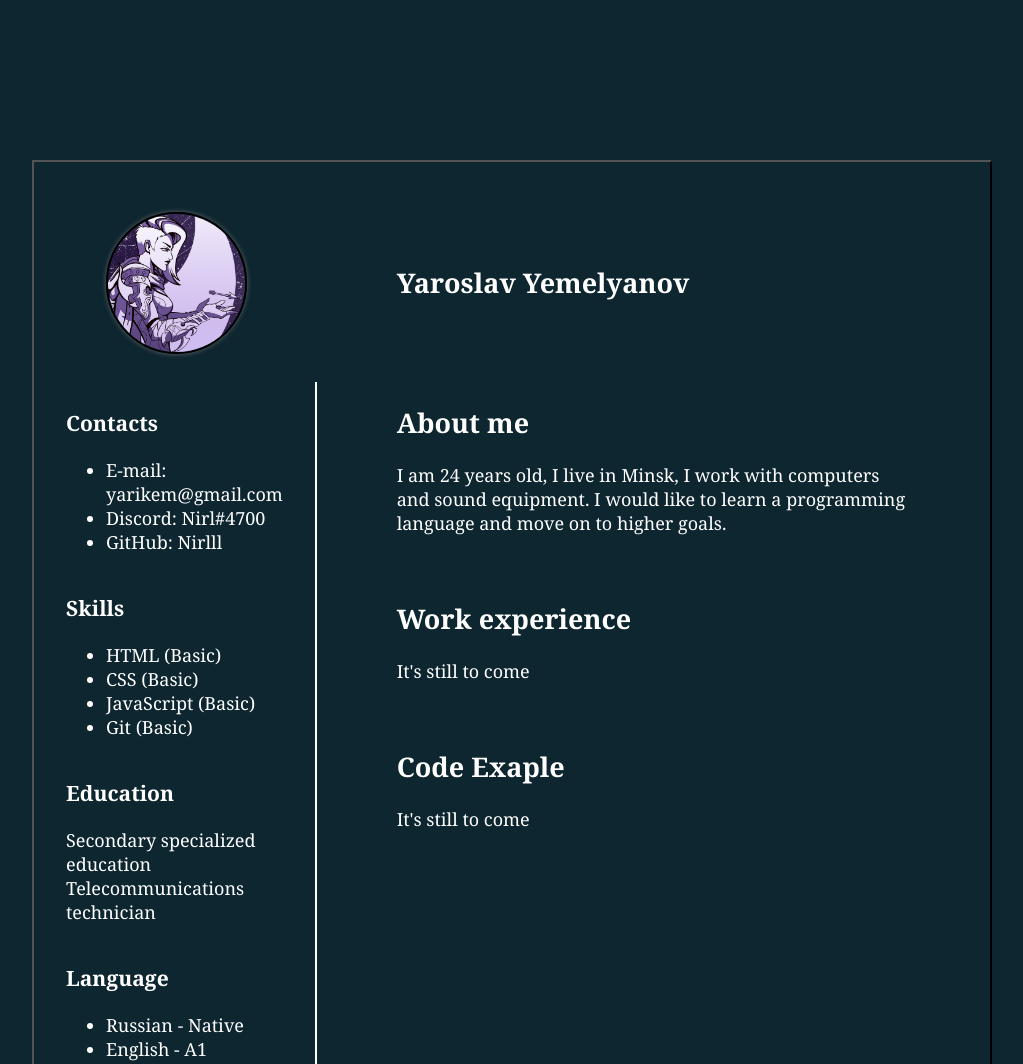
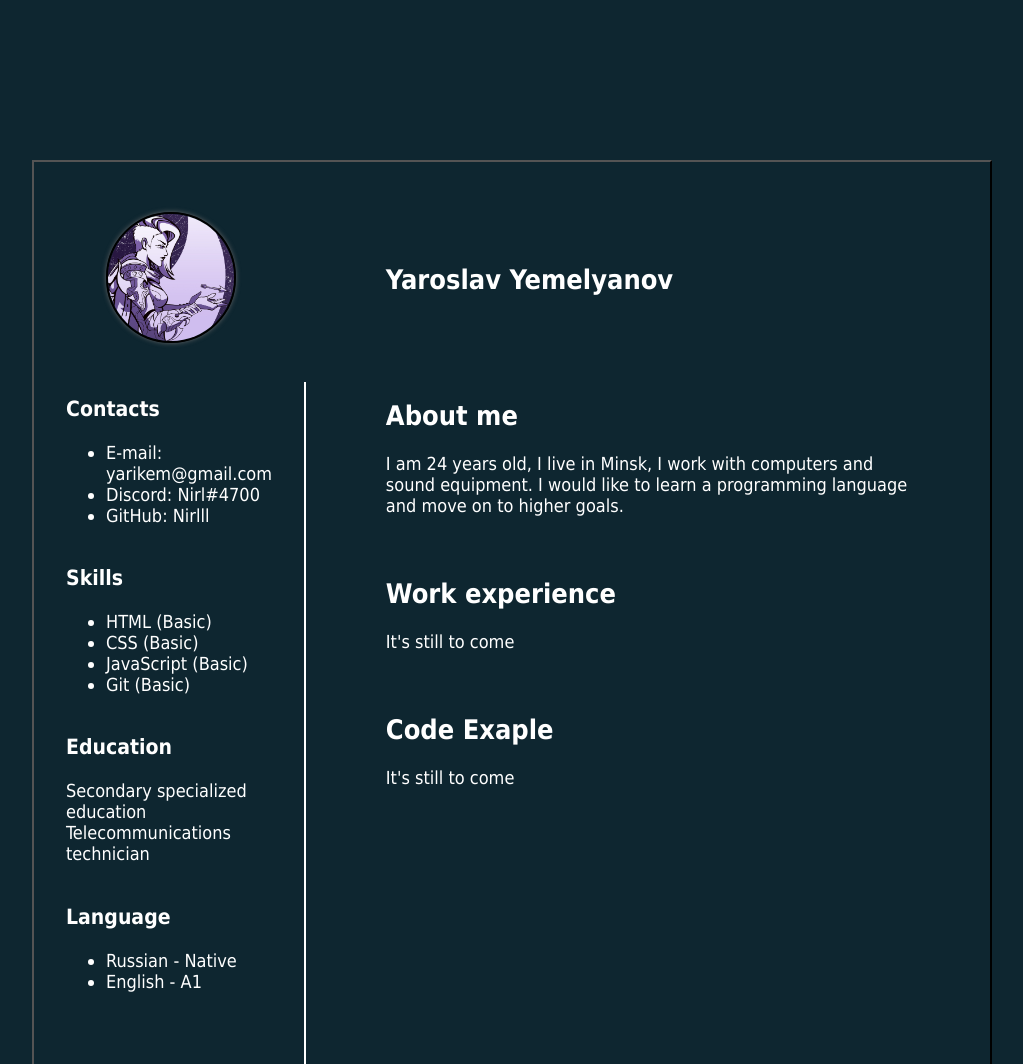
Before and after one commit to Nirlll/rsschool-cv, a plain HTML site: page index.html in a window 1280 px wide. Shown: the top 1064 px of the page, without its empty margins (128-1151 px from the left). Drawn offline with Linux system fonts and the light colour scheme.

Commit message:
update: style

```diff
--- a/style.css
+++ b/style.css
@@ -12,7 +12,7 @@ body {
     margin: auto;
     display: flex;
     font-size: large;
-    font-family: Georgia, sans-serifserif;
+    font-family: Tahoma, sans-serif;
     padding: 10rem;
     color: white;
     background-size: contain;
```
